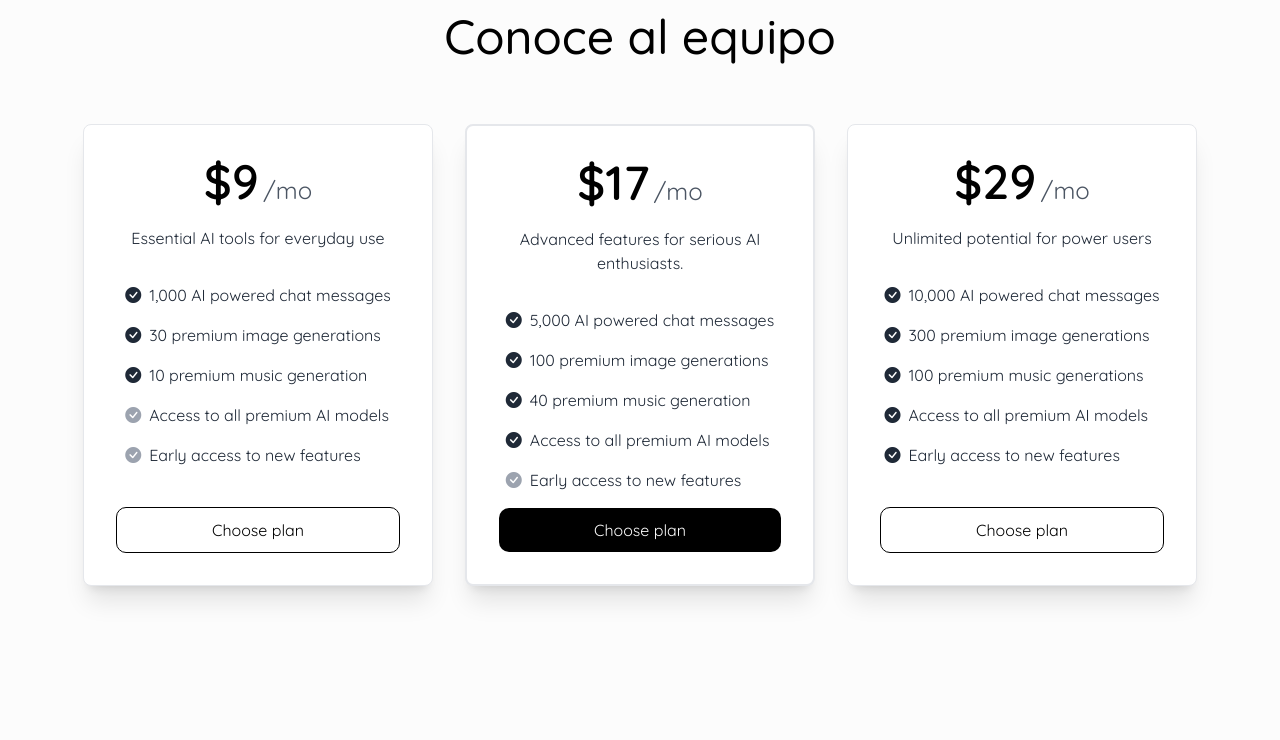
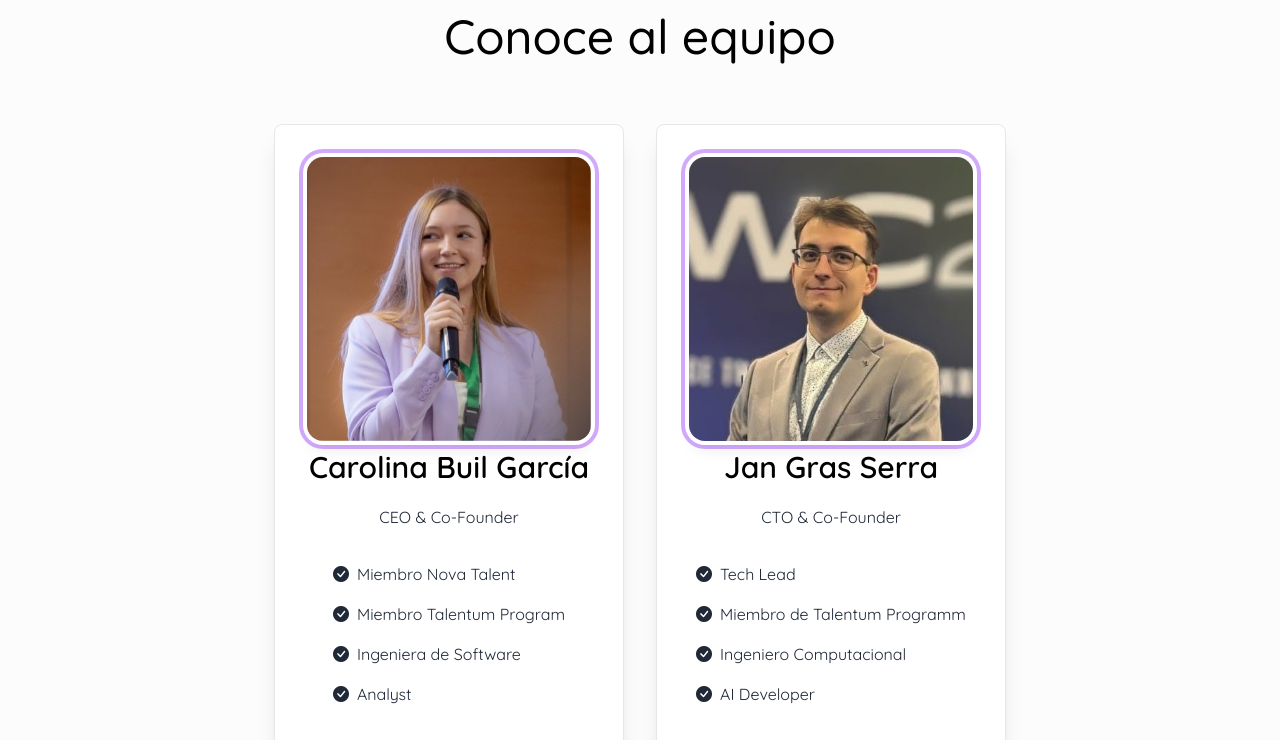
Before and after one commit to nows-edu/landing-concursos, a website: page index.html in a window 1280 px wide. Shown: the part 2270-3010 px from the top of the page. Drawn offline with nearby package versions, Linux system fonts and the light colour scheme; files that its build step writes are made by us from their sources; a web font is replaced by a local one.

Commit message:
About us done

```diff
--- a/index.html
+++ b/index.html
@@ -259,7 +259,7 @@
             </div>
         </section>
 
-        <!-- features section -->
+        <!-- features section --> <!--TODO: Change images for more suited ones --> <!--TODO: Check if theres any highligh within the titles and text -->
         <section
             class="tw-relative tw-flex tw-max-w-[100vw] tw-flex-col tw-place-content-center tw-place-items-center tw-overflow-hidden"
         >
@@ -392,123 +392,32 @@
         <!-- about-us section -->
         <section
             class="tw-mt-5 tw-flex tw-w-full tw-flex-col tw-gap-6 tw-place-items-center tw-p-[2%]"
-            id="pricing"
+            id="about-us"
         >
             <h3
                 class="reveal-up tw-text-5xl tw-font-medium max-md:tw-text-2xl"
             >
                 Conoce al equipo
             </h3>
-            <!-- Cambiar por la gente -->
+
             <div
                 class="tw-mt-10 tw-flex tw-flex-wrap tw-place-content-center tw-gap-8 max-lg:tw-flex-col"
             >
+                <!-- Carol -->
                 <div
                     class="reveal-up tw-flex tw-w-[350px] tw-flex-col tw-place-items-center tw-gap-2 tw-rounded-lg tw-border-[1px]
                             tw-border-outlineColor tw-bg-white dark:tw-bg-[#080808] dark:tw-border-[#1f2123] tw-p-8 tw-shadow-xl max-lg:tw-w-[320px]"
                 >
+                    <img src="./assets/images/people/carol.jpeg"
+                                alt="fotografia de Carolina Buil Garcia" class="tw-w-full tw-h-auto tw-object-cover tw-rounded-2xl tw-shadow-lg
+                                hover:tw-scale-105 tw-transition-transform tw-duration-300
+                                tw-ring-4 tw-ring-offset-4 tw-ring-purple-500/50 dark:tw-ring-purple-500/30
+                                dark:tw-ring-offset-[#080808]">
                     <h3 class="">
-                        <span class="tw-text-5xl max-md:tw-text-3xl tw-font-semibold">$9</span>
-                        <span class="tw-text-2xl tw-text-gray-600 dark:tw-text-gray-300">/mo</span>
+                        <span class="tw-text-3xl max-md:tw-text-xl tw-font-semibold">Carolina Buil García</span>
                     </h3>
                     <p class="tw-mt-3 tw-text-center tw-text-gray-800 dark:tw-text-gray-100">
-                       Essential AI tools for everyday use
-                    </p>
-                    <hr />
-                    <ul
-                        class="tw-mt-4 tw-flex tw-flex-col tw-gap-4 tw-text-base tw-text-gray-800 dark:tw-text-gray-200"
-                    >
-                        <li class="tw-flex tw-gap-2">
-                            <i class="bi bi-check-circle-fill"></i>
-                            <span>1,000 AI powered chat messages</span>
-                        </li>
-                        <li class="tw-flex tw-gap-2">
-                            <i class="bi bi-check-circle-fill"></i>
-                            <span>30 premium image generations</span>
-                        </li>
-                        <li class="tw-flex tw-gap-2">
-                            <i class="bi bi-check-circle-fill"></i>
-                            <span>10 premium  music generation</span>
-                        </li>
-
-                        <li class="tw-flex tw-gap-2 ">
-                            <i class="bi bi-check-circle-fill tw-text-gray-400 dark:tw-text-gray-500"></i>
-                            <span>Access to all premium AI models</span>
-                        </li>
-
-                        <li class="tw-flex tw-gap-2 ">
-                            <i class="bi bi-check-circle-fill tw-text-gray-400 dark:tw-text-gray-500"></i>
-                            <span>Early access to new features</span>
-                        </li>
-
-                    </ul>
-                    <a
-                        href="#"
-                        class="btn tw-mt-auto !tw-w-full tw-transition-transform tw-duration-[0.3s]
-                                hover:tw-scale-x-[1.02] !tw-text-black !tw-bg-transparent !tw-border-[1px]
-                                 tw-border-black dark:tw-border-white dark:!tw-text-white"
-                    >
-                        Choose plan
-                    </a>
-                </div>
-
-                <div
-                    class="reveal-up tw-flex tw-w-[350px] tw-flex-col tw-place-items-center tw-gap-2 tw-rounded-lg tw-border-2
-                            tw-border-outlineColor tw-bg-white dark:tw-bg-[#080808] dark:tw-border-[#595858] tw-p-8 tw-shadow-xl max-lg:tw-w-[320px]"
-                >
-                    <h3 class="">
-                        <span class="tw-text-5xl max-md:tw-text-3xl  tw-font-semibold">$17</span>
-                        <span class="tw-text-2xl max-md:tw-text-xl  tw-text-gray-600 dark:tw-text-gray-300">/mo</span>
-                    </h3>
-                    <p class="tw-mt-3 tw-text-center tw-text-gray-800 dark:tw-text-gray-200">
-                        Advanced features for serious AI enthusiasts.
-                    </p>
-                    <hr />
-                    <ul
-                        class="tw-mt-4 tw-flex tw-flex-col tw-gap-4  tw-text-base tw-text-gray-800 dark:tw-text-gray-100"
-                    >
-                        <li class="tw-flex tw-gap-2">
-                            <i class="bi bi-check-circle-fill"></i>
-                            <span>5,000 AI powered chat messages</span>
-                        </li>
-                        <li class="tw-flex tw-gap-2">
-                            <i class="bi bi-check-circle-fill"></i>
-                            <span>100 premium image generations</span>
-                        </li>
-                        <li class="tw-flex tw-gap-2">
-                            <i class="bi bi-check-circle-fill"></i>
-                            <span>40 premium music generation</span>
-                        </li>
-
-                        <li class="tw-flex tw-gap-2 ">
-                            <i class="bi bi-check-circle-fill"></i>
-                            <span>Access to all premium AI models</span>
-                        </li>
-
-                        <li class="tw-flex tw-gap-2 ">
-                            <i class="bi bi-check-circle-fill tw-text-gray-400 dark:tw-text-gray-500"></i>
-                            <span>Early access to new features</span>
-                        </li>
-
-                    </ul>
-                    <a
-                        href="#"
-                        class="btn tw-mt-auto !tw-w-full tw-transition-transform tw-duration-[0.3s] hover:tw-scale-x-[1.02]"
-                    >
-                        Choose plan
-                    </a>
-                </div>
-
-                <div
-                    class="reveal-up tw-flex tw-w-[350px] tw-flex-col tw-place-items-center tw-gap-2 tw-rounded-lg tw-border-[1px]
-                            tw-border-outlineColor dark:tw-bg-[#080808] dark:tw-border-[#1f2123] tw-bg-white tw-p-8 tw-shadow-xl max-lg:tw-w-[320px]"
-                >
-                    <h3 class="">
-                        <span class="tw-text-5xl max-md:tw-text-3xl tw-font-semibold">$29</span>
-                        <span class="tw-text-2xl tw-text-gray-600 dark:tw-text-gray-300">/mo</span>
-                    </h3>
-                    <p class="tw-mt-3 tw-text-center tw-text-gray-800 dark:tw-text-gray-100">
-                        Unlimited potential for power users
+                       CEO & Co-Founder
                     </p>
                     <hr />
                     <ul
@@ -517,35 +426,84 @@
                     >
                         <li class="tw-flex tw-gap-2">
                             <i class="bi bi-check-circle-fill"></i>
-                            <span>10,000 AI powered chat messages</span>
+                            <span>Miembro Nova Talent</span>
                         </li>
                         <li class="tw-flex tw-gap-2">
                             <i class="bi bi-check-circle-fill"></i>
-                            <span>300 premium image generations</span>
+                            <span>Miembro Talentum Program</span>
                         </li>
                         <li class="tw-flex tw-gap-2">
                             <i class="bi bi-check-circle-fill"></i>
-                            <span>100 premium music generations</span>
+                            <span>Ingeniera de Software</span>
                         </li>
 
                         <li class="tw-flex tw-gap-2 ">
                             <i class="bi bi-check-circle-fill"></i>
-                            <span>Access to all premium AI models</span>
+                            <span>Analyst</span>
+                        </li>
+                    </ul>
+                    <a
+                    href="https://www.linkedin.com/in/carolina-buil-garcia-225288238/"
+                    target="_blank"
+                    class="btn tw-mt-8 !tw-w-full tw-transition-transform tw-duration-[0.3s]
+                            hover:tw-scale-x-[1.02] !tw-text-black !tw-bg-transparent
+                            !tw-border-[1px] tw-border-black dark:tw-border-white dark:!tw-text-white
+                            tw-flex tw-items-center tw-justify-center tw-gap-2"
+                    >
+                        <i class="bi bi-linkedin"></i>
+                        <span>¿Conectamos?</span>
+                    </a>
+                </div>
+
+                <!-- Jan -->
+                <div
+                    class="reveal-up tw-flex tw-w-[350px] tw-flex-col tw-place-items-center tw-gap-2 tw-rounded-lg tw-border-[1px]
+                            tw-border-outlineColor dark:tw-bg-[#080808] dark:tw-border-[#1f2123] tw-bg-white tw-p-8 tw-shadow-xl max-lg:tw-w-[320px]"
+                >
+                    <img src="./assets/images/people/jan.jpeg"
+                                alt="fotografia de Jan Gras Serra" class="tw-w-full tw-h-auto tw-object-cover tw-rounded-2xl tw-shadow-lg
+                                hover:tw-scale-105 tw-transition-transform tw-duration-300
+                                tw-ring-4 tw-ring-offset-4 tw-ring-purple-500/50 dark:tw-ring-purple-500/30
+                                dark:tw-ring-offset-[#080808]">
+                    <h3 class="">
+                        <span class="tw-text-3xl max-md:tw-text-xl tw-font-semibold">Jan Gras Serra</span>
+                    </h3>
+                    <p class="tw-mt-3 tw-text-center tw-text-gray-800 dark:tw-text-gray-100">
+                        CTO & Co-Founder
+                    </p>
+                    <hr />
+                    <ul
+                        class="tw-mt-4 tw-flex tw-flex-col tw-gap-4 tw-text-base
+                                tw-text-gray-800 dark:tw-text-gray-200"
+                    >
+                        <li class="tw-flex tw-gap-2">
+                            <i class="bi bi-check-circle-fill"></i>
+                            <span>Tech Lead</span>
+                        </li>
+                        <li class="tw-flex tw-gap-2">
+                            <i class="bi bi-check-circle-fill"></i>
+                            <span>Miembro de Talentum Programm</span>
+                        </li>
+                        <li class="tw-flex tw-gap-2">
+                            <i class="bi bi-check-circle-fill"></i>
+                            <span>Ingeniero Computacional</span>
                         </li>
 
                         <li class="tw-flex tw-gap-2 ">
-                            <i class="bi bi-check-circle-fill "></i>
-                            <span>Early access to new features</span>
+                            <i class="bi bi-check-circle-fill"></i>
+                            <span>AI Developer</span>
                         </li>
-
                     </ul>
                     <a
-                        href="#"
-                        class="btn tw-mt-8 !tw-w-full tw-transition-transform tw-duration-[0.3s]
-                                hover:tw-scale-x-[1.02] !tw-text-black !tw-bg-transparent
-                                !tw-border-[1px] tw-border-black dark:tw-border-white dark:!tw-text-white"
+                    href="https://www.linkedin.com/in/jangras/"
+                    target="_blank"
+                    class="btn tw-mt-8 !tw-w-full tw-transition-transform tw-duration-[0.3s]
+                            hover:tw-scale-x-[1.02] !tw-text-black !tw-bg-transparent
+                            !tw-border-[1px] tw-border-black dark:tw-border-white dark:!tw-text-white
+                            tw-flex tw-items-center tw-justify-center tw-gap-2"
                     >
-                        Choose plan
+                        <i class="bi bi-linkedin"></i>
+                        <span>¿Conectamos?</span>
                     </a>
                 </div>
 
```
Also changed, not shown: assets/images/people/carol.jpeg (added), assets/images/people/jan.jpeg (added), assets/images/people/man.jpg (deleted), assets/images/people/man2.jpg (deleted), assets/images/people/women.jpg (deleted).
